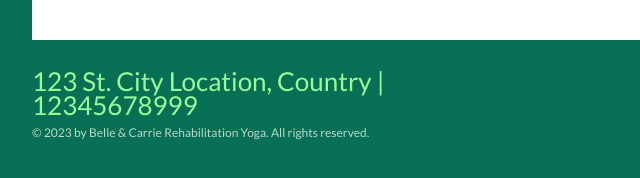
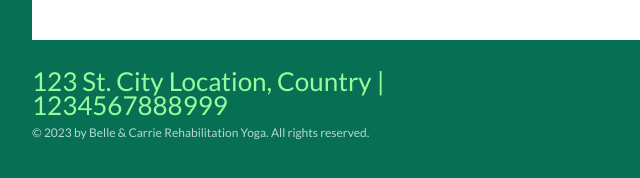
Before and after one commit to Jaanskumar/upload, a plain HTML site: page index.html in a window 1280 px wide. Shown: the part 1070-1248 px from the top of the page, 128-768 px from the left. Drawn offline with Linux system fonts and the light colour scheme.

Commit message:
index.html
888 change

```diff
--- a/index.html
+++ b/index.html
@@ -46,7 +46,7 @@
 	</div>
 	<div id="footer">
 		<div>
-			<span>123 St. City Location, Country | 12345678999</span>
+			<span>123 St. City Location, Country | 1234567888999</span>
 			<p>
 				&copy; 2023 by Belle &amp; Carrie Rehabilitation Yoga. All rights reserved.
 			</p>
```
